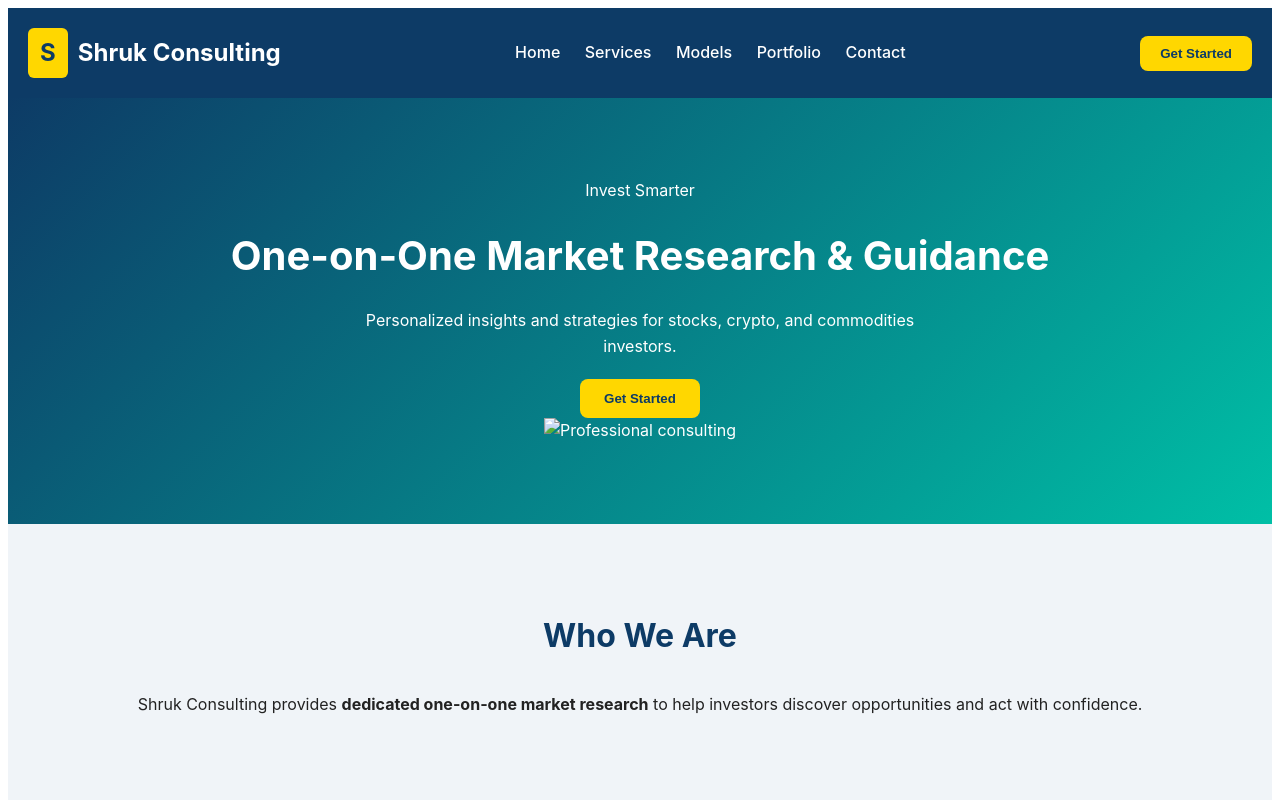
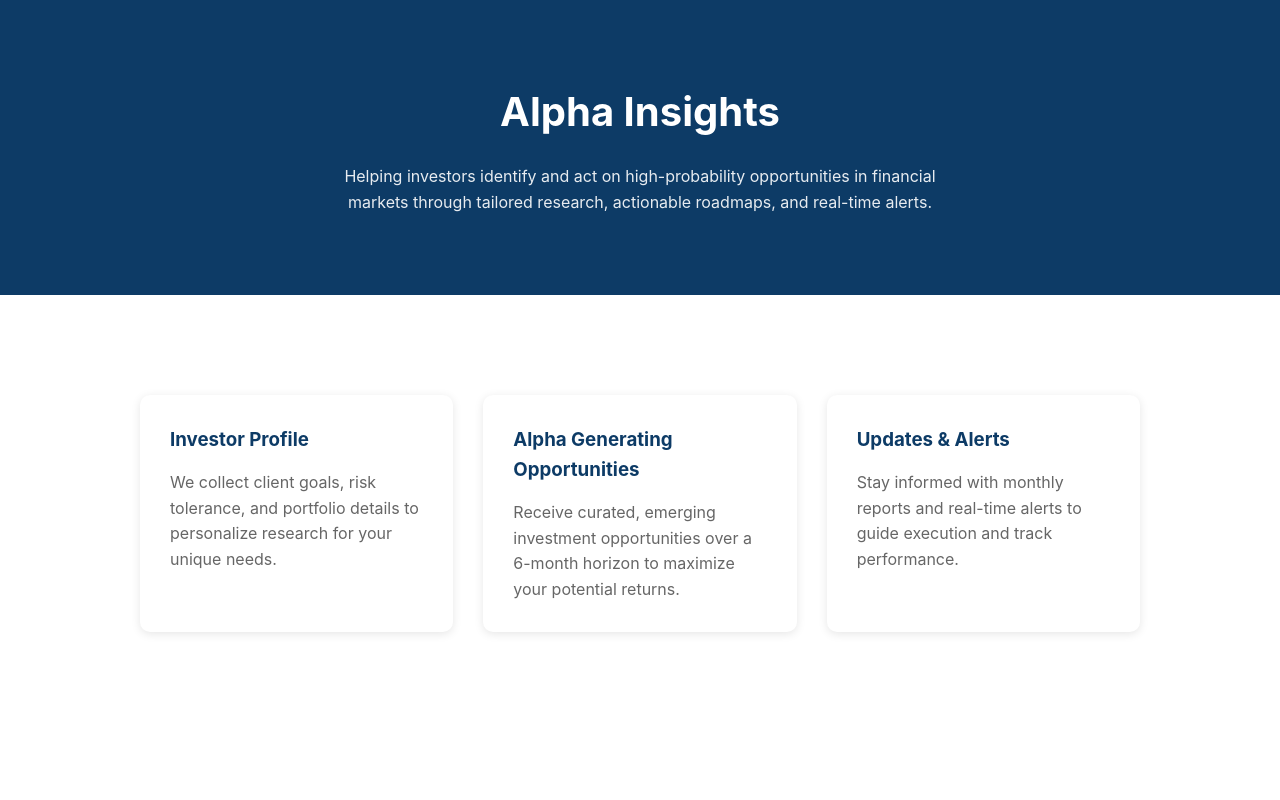
Before and after one commit to segaab/shruk-website, a plain HTML site: page index.html in a window 1280 px wide. Shown: the top 800 px of the page. Drawn offline with Linux system fonts and the light colour scheme.

Commit message:
Update index.html

```diff
--- a/index.html
+++ b/index.html
@@ -3,163 +3,108 @@
 <head>
     <meta charset="UTF-8">
     <meta name="viewport" content="width=device-width, initial-scale=1.0">
-<title>Shruk Consulting</title>
+    <title>Alpha Insights</title>
     <style>
-  .shruk-consult-block {font-family: -apple-system,BlinkMacSystemFont,"Segoe UI",Roboto,Oxygen,Ubuntu,Cantarell,sans-serif; line-height:1.6; margin:0; padding:0; color:#222; background:#f0f4f8;}
-  .shruk-container {max-width:1280px; margin:0 auto; padding:0 20px;}
-  .shruk-header {background:#0D3B66; color:#fff; padding:20px 0;}
-  .shruk-nav {display:flex; justify-content:space-between; align-items:center; flex-wrap:wrap;}
-  .shruk-logo {display:flex; align-items:center; gap:10px; font-weight:bold; font-size:1.5rem;}
-  .shruk-logo-icon {background:#FFD700; color:#0D3B66; padding:6px 12px; border-radius:6px;}
-  .shruk-menu a {color:#fff; text-decoration:none; margin:0 10px; font-weight:500;}
-  .shruk-cta-button {background:#FFD700; color:#0D3B66; padding:10px 20px; border-radius:8px; border:none; cursor:pointer; font-weight:bold;}
-  .shruk-hero {display:flex; align-items:center; justify-content:center; padding:80px 0; background:linear-gradient(135deg,#0D3B66,#00BFA6); color:#fff; text-align:center; flex-wrap:wrap;}
-  .shruk-hero-title {font-size:2.5rem; margin:20px 0;}
-  .shruk-hero-description {max-width:600px; margin:0 auto 20px;}
-  .shruk-know-more-btn {background:#FFD700; color:#0D3B66; padding:12px 24px; border-radius:8px; font-weight:bold; border:none; cursor:pointer;}
-  .shruk-services {padding:60px 0; text-align:center;}
-  .shruk-services-title {font-size:2rem; color:#0D3B66; font-weight:bold; margin-bottom:30px;}
-  .shruk-services-grid {display:grid; grid-template-columns:repeat(auto-fit,minmax(280px,1fr)); gap:20px;}
-  .shruk-service-card {background:#fff; padding:25px; border-radius:12px; box-shadow:0 6px 12px rgba(0,0,0,0.1); text-align:left;}
-  .shruk-service-title {color:#0D3B66; font-weight:bold; margin-bottom:10px;}
-  .shruk-service-description {color:#334155;}
-  .shruk-service-card img {width:100%; border-radius:8px; margin-bottom:10px;}
-  footer {background:#0D3B66; color:#fff; text-align:center; padding:20px;}
-  form input, form textarea {width:100%; padding:12px; margin-bottom:15px; border:2px solid #0D3B66; border-radius:8px;}
-  form button {background:#0D3B66; color:#fff; padding:12px 24px; border:none; border-radius:8px; cursor:pointer; font-weight:bold;}
-  a {transition:0.3s;}
-  a:hover {color:#FFD700;}
-  @media(max-width:768px){.shruk-hero-content{flex-direction:column;}}
+        * {
+            margin: 0;
+            padding: 0;
+            box-sizing: border-box;
+        }
+
+        body {
+            font-family: -apple-system, BlinkMacSystemFont, 'Segoe UI', Roboto, sans-serif;
+            line-height: 1.6;
+            color: #333;
+        }
+
+        .section {
+            padding: 60px 20px;
+        }
+
+        .container {
+            max-width: 1000px;
+            margin: 0 auto;
+        }
+
+        .hero {
+            background: #0D3B66;
+            color: white;
+            text-align: center;
+            padding: 80px 20px;
+        }
+
+        .hero h1 {
+            font-size: 2.5rem;
+            margin-bottom: 20px;
+        }
+
+        .hero p {
+            max-width: 600px;
+            margin: 0 auto;
+            opacity: 0.9;
+        }
+
+        .services-grid {
+            display: grid;
+            grid-template-columns: repeat(auto-fit, minmax(280px, 1fr));
+            gap: 30px;
+            margin-top: 40px;
+        }
+
+        .service-card {
+            background: white;
+            padding: 30px;
+            border-radius: 10px;
+            box-shadow: 0 2px 10px rgba(0,0,0,0.1);
+        }
+
+        .service-card h3 {
+            color: #0D3B66;
+            margin-bottom: 15px;
+        }
+
+        .service-card p {
+            color: #666;
+        }
+
+        @media (max-width: 768px) {
+            .hero h1 {
+                font-size: 2rem;
+            }
+
+            .section {
+                padding: 40px 20px;
+            }
+        }
     </style>
 </head>
 <body>
-<div class="shruk-consult-block">
+    <section class="hero">
+        <div class="container">
+            <h1>Alpha Insights</h1>
+            <p>Helping investors identify and act on high-probability opportunities in financial markets through tailored research, actionable roadmaps, and real-time alerts.</p>
+        </div>
+    </section>
 
-  <!-- HEADER -->
-  <header class="shruk-header">
-    <div class="shruk-container">
-      <div class="shruk-nav">
-        <div class="shruk-logo">
-          <div class="shruk-logo-icon">S</div>
-          <span class="shruk-logo-text">Shruk Consulting</span>
+    <section class="section">
+        <div class="container">
+            <div class="services-grid">
+                <div class="service-card">
+                    <h3>Investor Profile</h3>
+                    <p>We collect client goals, risk tolerance, and portfolio details to personalize research for your unique needs.</p>
                 </div>
-        <nav class="shruk-menu">
-          <a href="#">Home</a>
-          <a href="#services">Services</a>
-          <a href="#models">Models</a>
-          <a href="#portfolio">Portfolio</a>
-          <a href="#contact">Contact</a>
-        </nav>
-        <button class="shruk-cta-button">Get Started</button>
+
+                <div class="service-card">
+                    <h3>Alpha Generating Opportunities</h3>
+                    <p>Receive curated, emerging investment opportunities over a 6-month horizon to maximize your potential returns.</p>
                 </div>
-    </div>
-  </header>
 
-  <!-- HERO SECTION -->
-  <section class="shruk-hero">
-    <div class="shruk-container">
-      <div class="shruk-hero-content">
-        <div class="shruk-hero-text">
-          <div class="shruk-tagline">Invest Smarter</div>
-          <h1 class="shruk-hero-title">One-on-One Market Research & Guidance</h1>
-          <p class="shruk-hero-description">
-            Personalized insights and strategies for stocks, crypto, and commodities investors.
-          </p>
-          <button class="shruk-know-more-btn">Get Started</button>
-        </div>
-        <div class="shruk-hero-image">
-          <img src="/placeholder.svg?height=400&width=500" alt="Professional consulting" />
+                <div class="service-card">
+                    <h3>Updates & Alerts</h3>
+                    <p>Stay informed with monthly reports and real-time alerts to guide execution and track performance.</p>
                 </div>
             </div>
         </div>
     </section>
-
-  <!-- ABOUT SECTION -->
-  <section id="about" class="shruk-services">
-    <div class="shruk-container">
-      <h2 class="shruk-services-title">Who We Are</h2>
-      <p>Shruk Consulting provides <strong>dedicated one-on-one market research</strong> to help investors discover opportunities and act with confidence.</p>
-    </div>
-  </section>
-
-  <!-- FEATURED MODELS -->
-  <section id="models" class="shruk-services">
-    <div class="shruk-container">
-      <h2 class="shruk-services-title">Featured Models</h2>
-      <div class="shruk-services-grid">
-        <div class="shruk-service-card">
-          <h3 class="shruk-service-title">Stock Sector Growth</h3>
-          <p class="shruk-service-description">Tracks sector growth potential to uncover high-return opportunities.</p>
-          <p class="shruk-service-description" style="font-weight:bold; color:#FFD700;">Performance: 270%</p>
-        </div>
-        <div class="shruk-service-card">
-          <h3 class="shruk-service-title">Crypto Small-Cap Crash</h3>
-          <p class="shruk-service-description">Predicts vulnerabilities in small-cap crypto assets to mitigate risk.</p>
-          <p class="shruk-service-description" style="font-weight:bold; color:#FFD700;">Performance: 110–270%</p>
-        </div>
-      </div>
-    </div>
-  </section>
-
-  <!-- SERVICES SECTION -->
-  <section id="services" class="shruk-services">
-    <div class="shruk-container">
-      <h2 class="shruk-services-title">Our Services</h2>
-      <div class="shruk-services-grid">
-        <div class="shruk-service-card">
-          <h3 class="shruk-service-title">Risk Management</h3>
-          <p class="shruk-service-description">Tools and insights to manage financial risk in real time.</p>
-        </div>
-        <div class="shruk-service-card">
-          <h3 class="shruk-service-title">Wealth Advisory</h3>
-          <p class="shruk-service-description">Tailored investment guidance for individuals and enterprises.</p>
-        </div>
-        <div class="shruk-service-card">
-          <h3 class="shruk-service-title">Analytics</h3>
-          <p class="shruk-service-description">Data-driven dashboards for forecasting and investment decisions.</p>
-        </div>
-      </div>
-    </div>
-  </section>
-
-  <!-- PORTFOLIO SECTION -->
-  <section id="portfolio" class="shruk-services">
-    <div class="shruk-container">
-      <h2 class="shruk-services-title">Portfolio</h2>
-      <div class="shruk-services-grid">
-        <div class="shruk-service-card">
-          <img src="https://via.placeholder.com/400x250" alt="FinTech SaaS" />
-          <h3 class="shruk-service-title">FinTech SaaS</h3>
-          <p class="shruk-service-description">Cloud-based financial analytics platform for enterprise clients.</p>
-        </div>
-        <div class="shruk-service-card">
-          <img src="https://via.placeholder.com/400x250" alt="Trading Insights" />
-          <h3 class="shruk-service-title">Trading Insights</h3>
-          <p class="shruk-service-description">AI-powered dashboard for commodities and forex trading.</p>
-        </div>
-      </div>
-    </div>
-  </section>
-
-  <!-- CONTACT SECTION -->
-  <section id="contact" class="shruk-services">
-    <div class="shruk-container">
-      <h2 class="shruk-services-title">Get in Touch</h2>
-      <p>Connect on <a href="https://t.me/shrukllc" target="_blank" style="color:#00BFA6;">Telegram @shrukllc</a> or send a message below.</p>
-      <form>
-        <input type="text" placeholder="Your Name" />
-        <input type="email" placeholder="Your Email" />
-        <textarea placeholder="Your Message"></textarea>
-        <button type="submit">Send</button>
-      </form>
-    </div>
-  </section>
-
-  <!-- FOOTER -->
-  <footer>
-    <p>&copy; 2025 Shruk Consulting. All rights reserved.</p>
-  </footer>
-
-</div>
 </body>
 </html>
```
Lines whose indentation alone changed are shown as unchanged.
